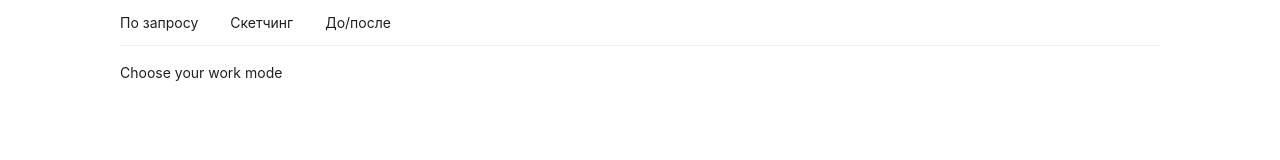
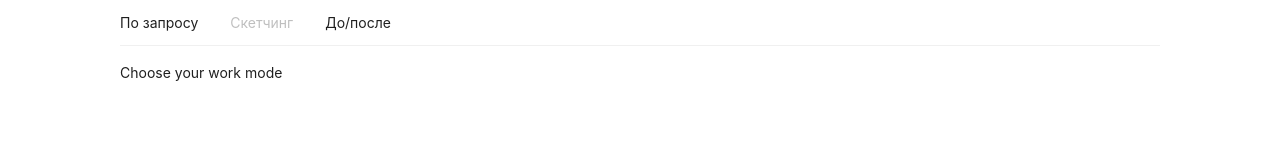
Before and after one commit to designbrain-xyz/frontend-react, a Next.js app: page /service in a window 1280 px wide. Shown: the top 160 px of the page. Built offline with nearby package versions, Linux system fonts and the light colour scheme; no server answers.

Commit message:
added key

```diff
--- a/src/pages/service.js
+++ b/src/pages/service.js
@@ -10,16 +10,36 @@ const onChange = (key) => {
 };
 
 
-export default function Home({tags}) {
+export default function Home({ tags }) {
     return (
         <div className={styles.layout}>
             <ServiceHeader />
-            <Tabs defaultActiveKey="4" onChange={onChange}>
-                <TabPane tab="По запросу" key="1"> <GenerationTool tags={tags}/> </TabPane>
-                <TabPane tab="Скетчинг" key="2"> <GenerationTool tags={tags}/> </TabPane>
-                <TabPane tab="До/после" key="3"> <GenerationTool tags={tags}/> </TabPane>
-                <TabPane  key="4"> Choose your work mode </TabPane>
-            </Tabs>
+
+            <Tabs
+                defaultActiveKey="4"
+                items={[
+                    {
+                        label: 'По запросу',
+                        key: '1',
+                        children: <GenerationTool tags={tags} />,
+                    },
+                    {
+                        label: 'Скетчинг',
+                        key: '2',
+                        children: <GenerationTool tags={tags} />,
+                        disabled: true,
+                    },
+                    {
+                        label: 'До/после',
+                        key: '3',
+                        children: <GenerationTool tags={tags} />,
+                    },
+                    {
+                        key: '4',
+                        children: "Choose your work mode",
+                    },
+                ]}
+            />
         </div>
     );
 }
@@ -30,6 +50,6 @@ export async function getServerSideProps() {
     const tags = await res.json()
 
     return {
-      props: {tags: tags}
+        props: { tags: tags }
     }
-  }
+}
```
